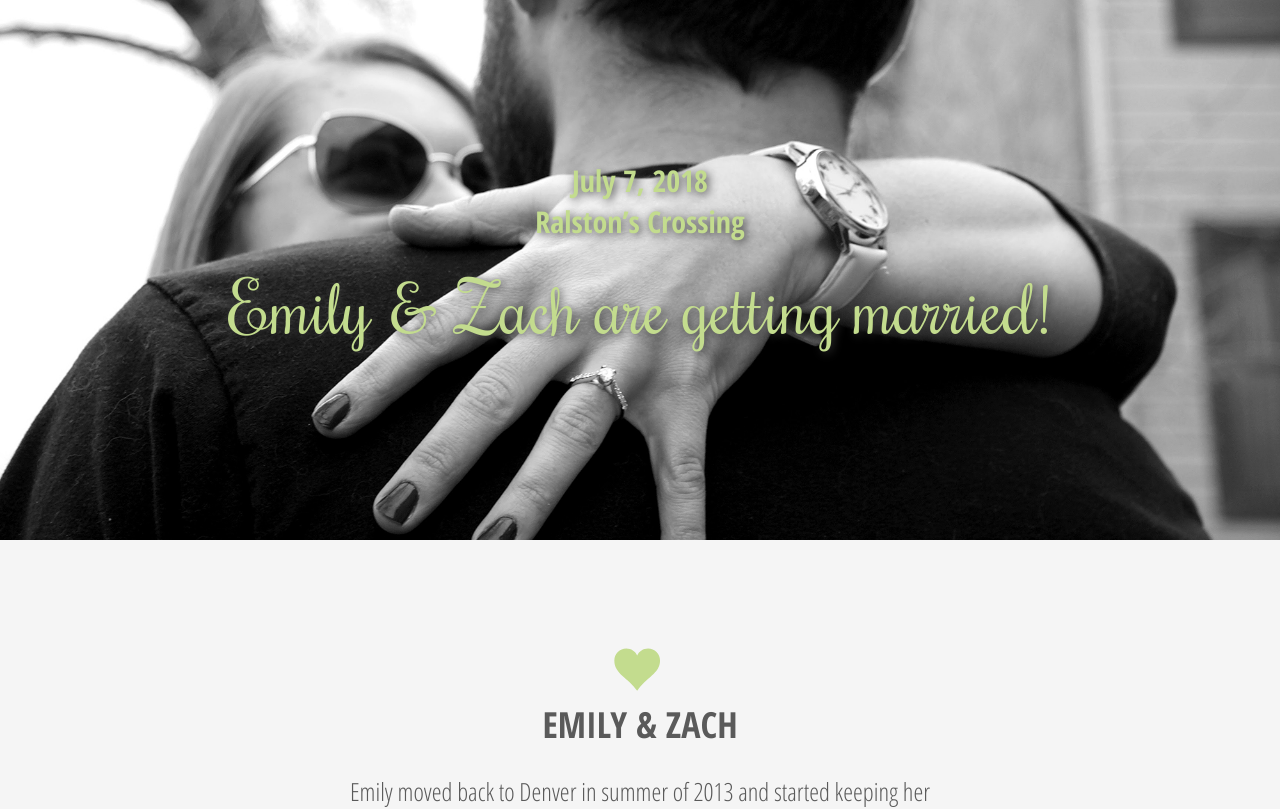
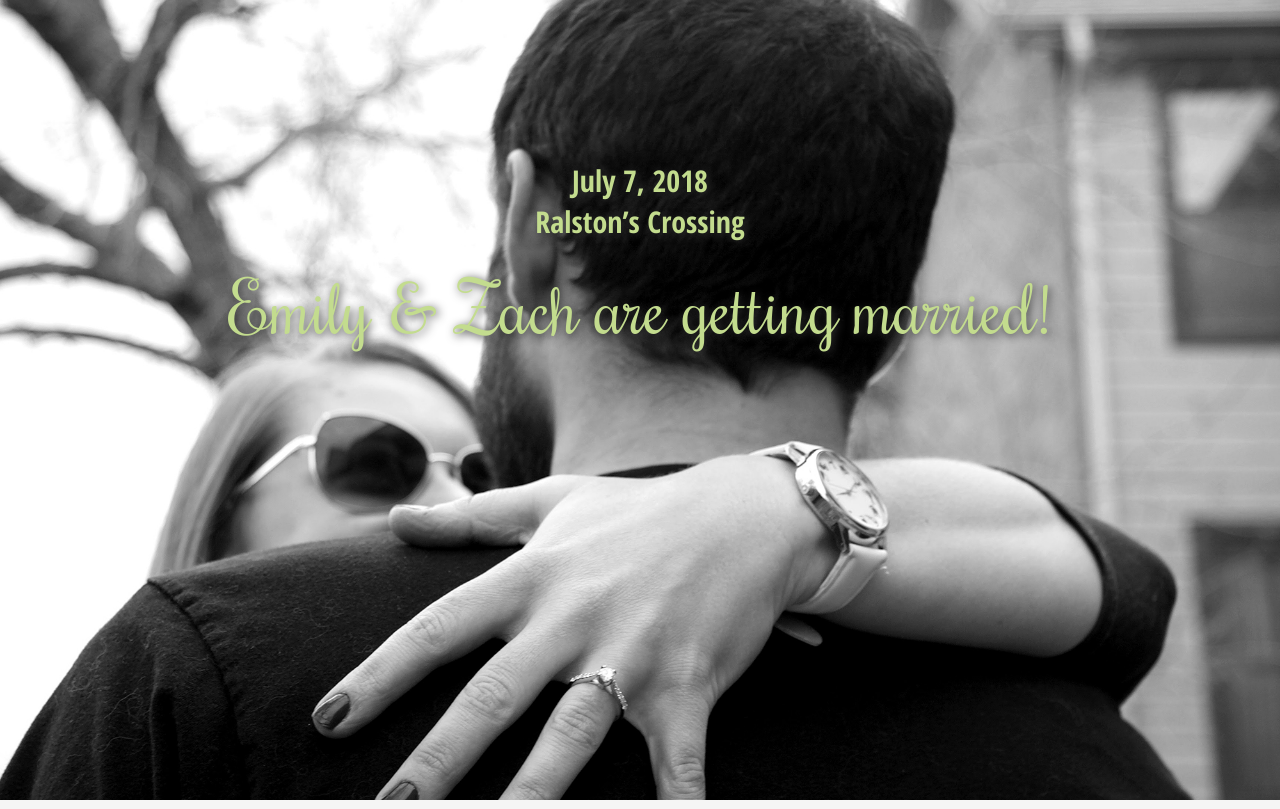
Before and after one commit to cmwint/ez-wedding-website, a React (Create React App) app: page / in a window 1280 px wide. Shown: the top 809 px of the page. Built offline with nearby package versions, Linux system fonts and the light colour scheme; the HTML template or start-up script is replaced by a standard one.

Commit message:
Update header height

```diff
--- a/src/Header/Header.css
+++ b/src/Header/Header.css
@@ -1,4 +1,9 @@
+.Wedding-header {
+  height: 100vh;
+  min-height: 550px;
+}
 .header {
+  height: 100vh;
   text-align: center;
 }
 .header header {
@@ -8,6 +13,7 @@
   color: #c3dc8e;
   padding: 40px 20px;
   min-height: 500px;
+  height: 100%;
 }
 .header__inner {
   margin-top: 0px;
```
